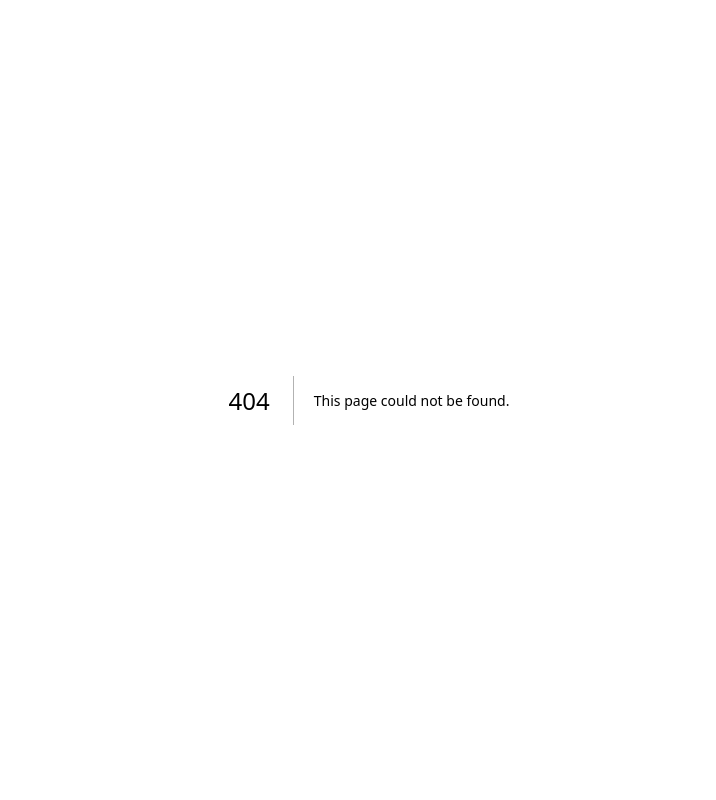
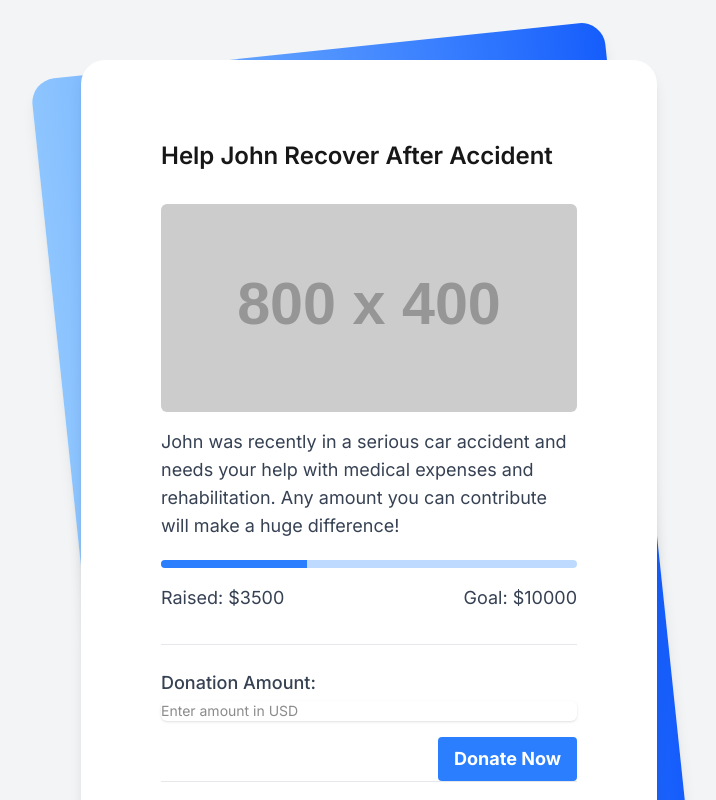
Before and after one commit to slashml/chatbot, a Next.js app: page /gofundme in a window 1280 px wide. Before the commit this address had no page. Shown: the top 800 px of the page, without its empty margins (271-987 px from the left). Built offline with nearby package versions, Linux system fonts and the light colour scheme.

Commit message:
gofundme page

```diff
--- /dev/null
+++ b/app/gofundme/page.tsx
@@ -0,0 +1,111 @@
+import React, { useState } from 'react';
+
+export default function GoFundMePage() {
+  const campaign = {
+    title: 'Help John Recover After Accident',
+    description:
+      'John was recently in a serious car accident and needs your help with medical expenses and rehabilitation. Any amount you can contribute will make a huge difference!',
+    goal: 10000,
+    raised: 3500,
+    image: 'https://via.placeholder.com/800x400', // Replace with an actual image URL
+  };
+
+  const [donationAmount, setDonationAmount] = useState('');
+
+  const handleInputChange = (event) => {
+    setDonationAmount(event.target.value);
+  };
+
+  const handleSubmit = (event) => {
+    event.preventDefault();
+    alert(
+      `Thank you for your generous donation of $${donationAmount}! (This is a demo)`
+    );
+    // In a real application, you would process the donation here
+  };
+
+  const progress = (campaign.raised / campaign.goal) * 100;
+
+  return (
+    <div className="min-h-screen bg-gray-100 py-6 flex flex-col justify-center sm:py-12">
+      <div className="relative py-3 sm:max-w-xl sm:mx-auto">
+        <div className="absolute inset-0 bg-gradient-to-r from-blue-300 to-blue-600 shadow-lg transform -skew-y-6 sm:skew-y-0 sm:-rotate-6 sm:rounded-3xl"></div>
+        <div className="relative px-4 py-10 bg-white shadow-lg sm:rounded-3xl sm:p-20">
+          <div className="max-w-md mx-auto">
+            <div>
+              <h1 className="text-2xl font-semibold">
+                {campaign.title}
+              </h1>
+            </div>
+            <div className="divide-y divide-gray-200">
+              <div className="py-8 text-base leading-6 space-y-4 text-gray-700 sm:text-lg sm:leading-7">
+                <img
+                  src={campaign.image}
+                  alt="Campaign"
+                  className="rounded-md mb-4"
+                />
+                <p>{campaign.description}</p>
+                <div className="relative pt-1">
+                  <div className="overflow-hidden h-2 mb-4 text-xs flex rounded bg-blue-200">
+                    <div
+                      style={{ width: `${progress}%` }}
+                      className="shadow-none flex flex-col text-center whitespace-nowrap text-white justify-center bg-blue-500"
+                    ></div>
+                  </div>
+                  <div className="flex justify-between">
+                    <span>Raised: ${campaign.raised}</span>
+                    <span>Goal: ${campaign.goal}</span>
+                  </div>
+                </div>
+              </div>
+              <div className="pt-6 text-base leading-6 space-y-4 sm:text-lg sm:leading-7">
+                <form onSubmit={handleSubmit} className="space-y-4">
+                  <div>
+                    <label
+                      htmlFor="donation"
+                      className="text-gray-700 font-medium"
+                    >
+                      Donation Amount:
+                    </label>
+                    <div className="mt-1">
+                      <input
+                        type="number"
+                        id="donation"
+                        className="shadow-sm focus:ring-blue-500 focus:border-blue-500 block w-full sm:text-sm border-gray-300 rounded-md"
+                        placeholder="Enter amount in USD"
+                        value={donationAmount}
+                        onChange={handleInputChange}
+                        required
+                      />
+                    </div>
+                  </div>
+                  <div className="flex justify-end">
+                    <button
+                      type="submit"
+                      className="bg-blue-500 hover:bg-blue-700 text-white font-bold py-2 px-4 rounded focus:outline-none focus:shadow-outline"
+                    >
+                      Donate Now
+                    </button>
+                  </div>
+                </form>
+              </div>
+              <div className="pt-6 text-base leading-6 space-y-4 sm:text-lg sm:leading-7">
+                <h2 className="text-xl font-semibold mb-2">Updates</h2>
+                <div className="space-y-2">
+                  <p className="text-gray-800">
+                    <strong>August 18, 2025:</strong> John is showing signs of
+                    improvement! Thank you all for your support.
+                  </p>
+                  <p className="text-gray-800">
+                    <strong>August 15, 2025:</strong> We are overwhelmed by
+                    the generosity. Every dollar counts!
+                  </p>
+                </div>
+              </div>
+            </div>
+          </div>
+        </div>
+      </div>
+    </div>
+  );
+}
```
